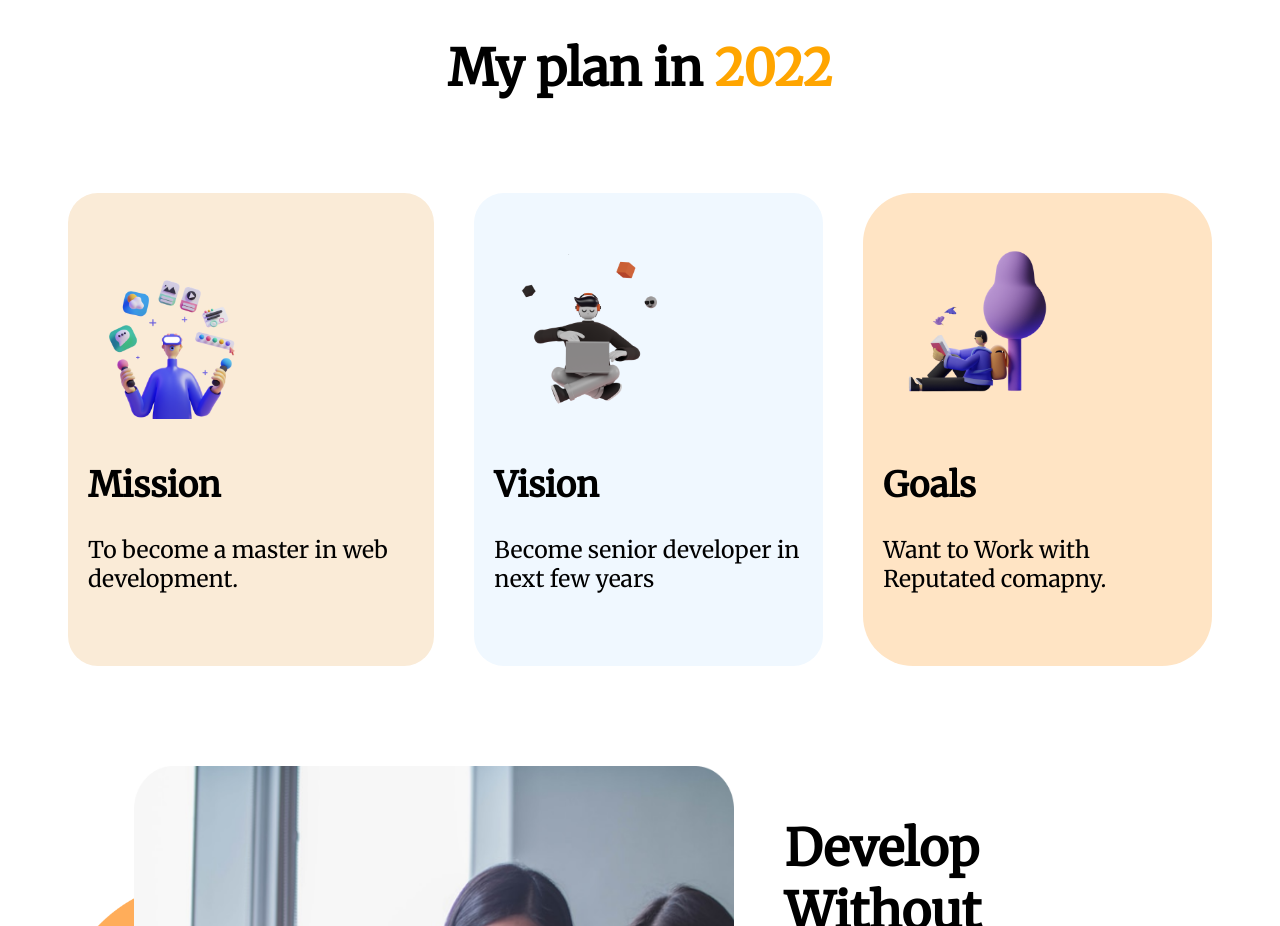
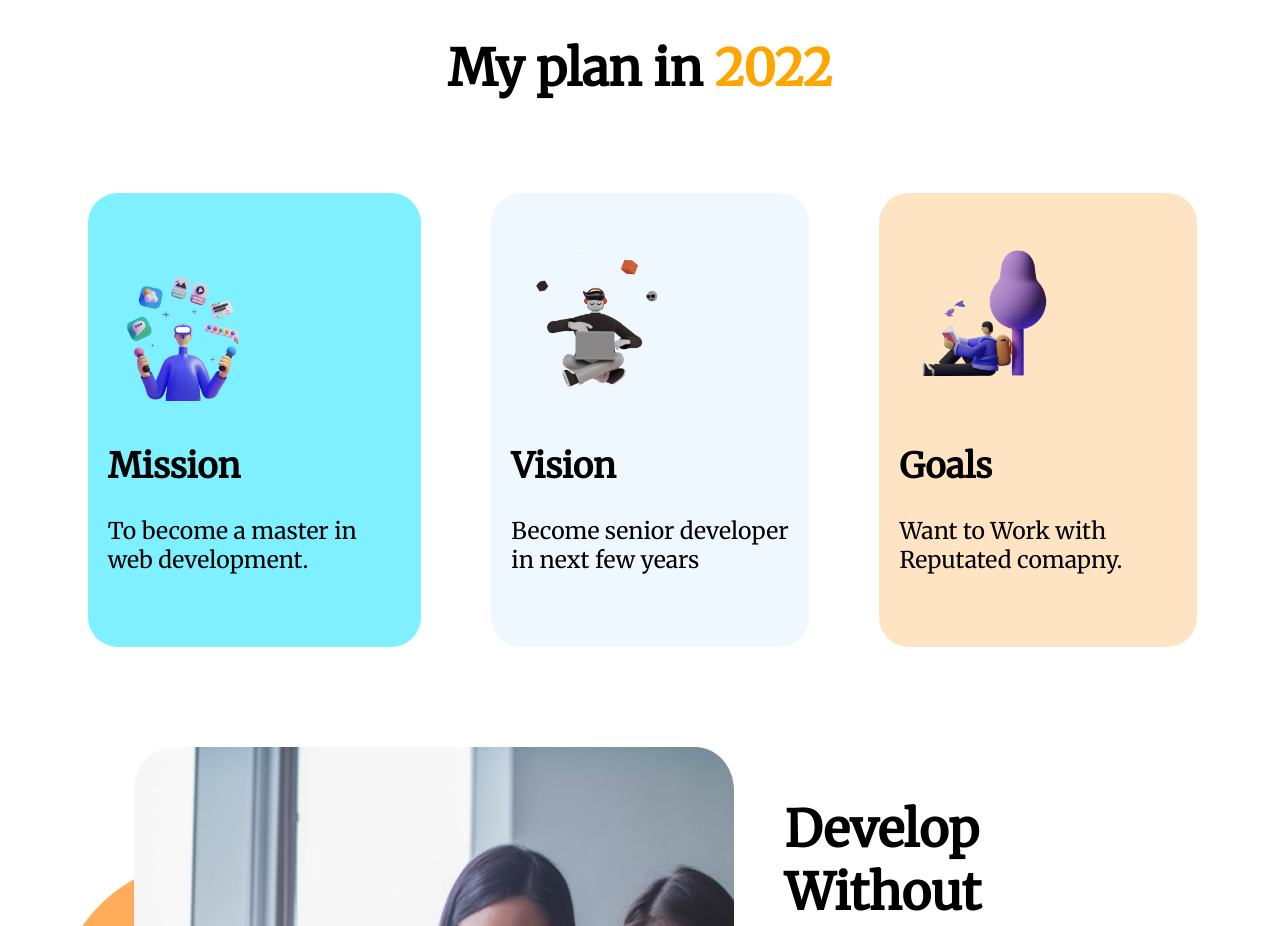
Before and after one commit to NirjanRulz/Assignment_01, a plain HTML site: page index.html in a window 1280 px wide. Shown: the part 620-1546 px from the top of the page. Drawn offline with Linux system fonts and the light colour scheme.

Commit message:
random changes

```diff
--- a/style.css
+++ b/style.css
@@ -58,28 +58,29 @@ div img {
 
 .second_banner {
     display: flex;
+    padding-left: 3.5%;
 
 }
 
 .second_banner1 {
-    margin: 20px 20px;
+    margin: 20px 3%;
     padding: 50px 20px;
-    background-color: antiquewhite;
+    background-color: rgb(127, 240, 255);
     border-radius: 30px;
 }
 
 .second_banner2 {
-    margin: 20px 20px;
+    margin: 20px 3%;
     padding: 50px 20px;
     background-color: aliceblue;
     border-radius: 30px;
 }
 
 .second_banner3 {
-    margin: 20px 20px;
+    margin: 20px 3%;
     padding: 50px 20px;
     background-color: bisque;
-    border-radius: 50px;
+    border-radius: 30px;
 }
 
 .third_banner {
```
